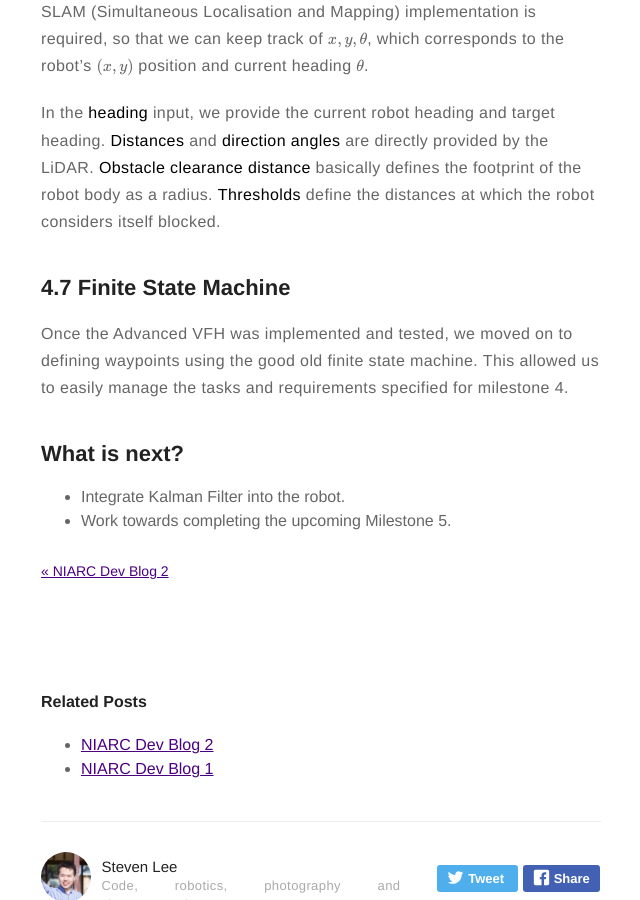
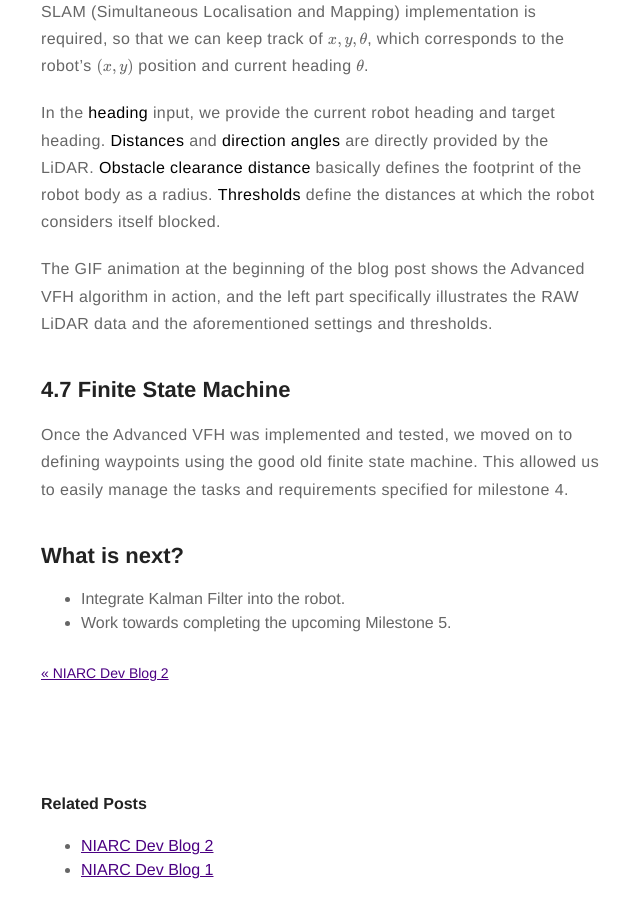
Before and after one commit to stevenlee090/stevenlee090.github.io, a Jekyll site: the page built from _posts/2018-07-30-niarc-devblog-3.markdown, in a window 1280 px wide and 900 px high, scrolled down 7593 px. Shown: the whole window, without its empty margins (319-959 px from the left). Built offline with Jekyll 4.4.1, drawn with Linux system fonts in a browser that asks for light colours; formulas are drawn with MathJax 3.

Commit message:
another minor edit for niarc dev blog 3

```diff
--- a/_posts/2018-07-30-niarc-devblog-3.markdown
+++ b/_posts/2018-07-30-niarc-devblog-3.markdown
@@ -189,6 +189,8 @@ The Advanced VFH will avoid detected obstacles by searching for gaps/openings wh
 
 In the **heading** input, we provide the current robot heading and target heading. **Distances** and **direction angles** are directly provided by the LiDAR. **Obstacle clearance distance** basically defines the footprint of the robot body as a radius. **Thresholds** define the distances at which the robot considers itself blocked.
 
+The GIF animation at the beginning of the blog post shows the Advanced VFH algorithm in action, and the left part specifically illustrates the RAW LiDAR data and the aforementioned settings and thresholds.
+
 ## 4.7 Finite State Machine
 Once the Advanced VFH was implemented and tested, we moved on to defining waypoints using the good old finite state machine. This allowed us to easily manage the tasks and requirements specified for milestone 4.
 
```
Also changed, not shown: 3 other files.
